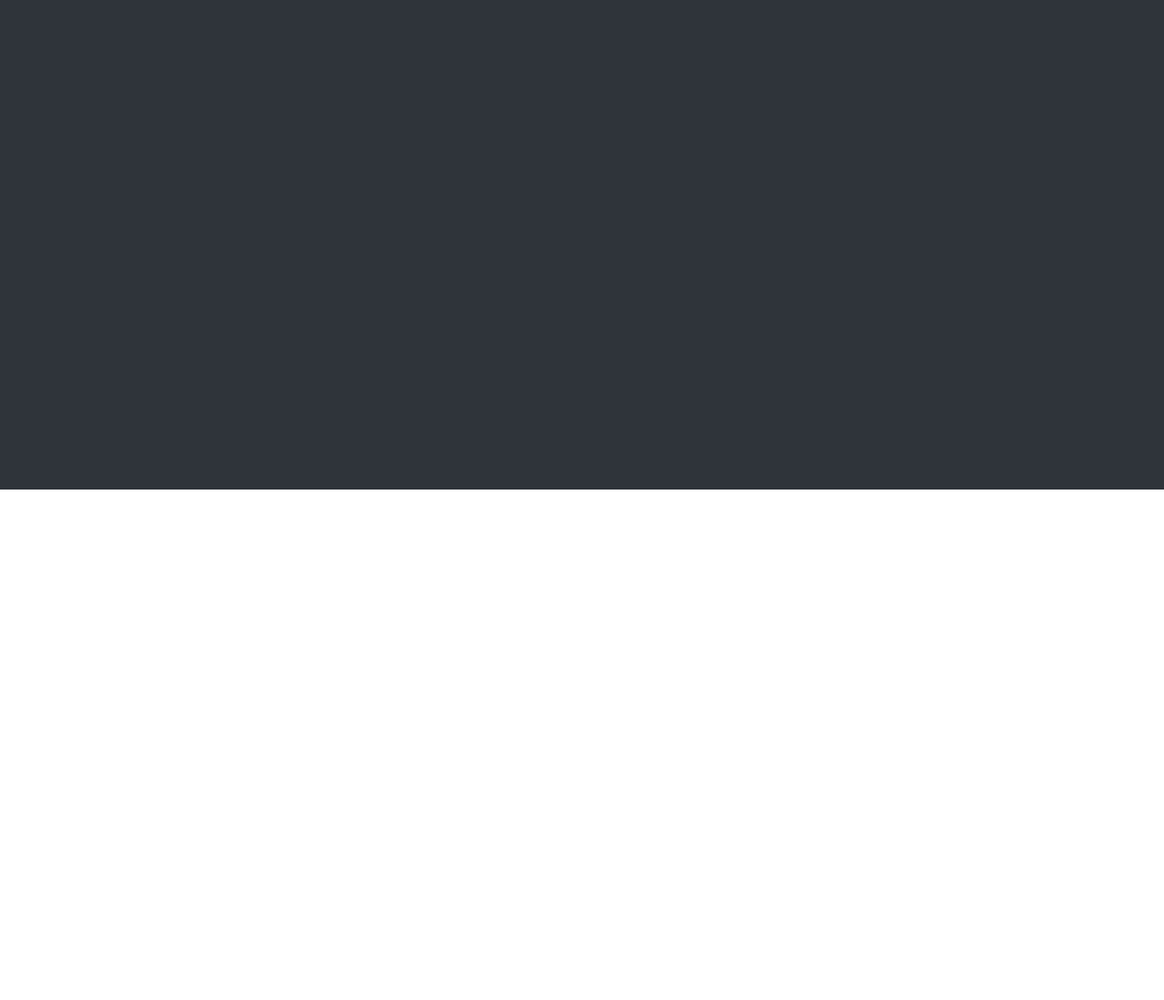
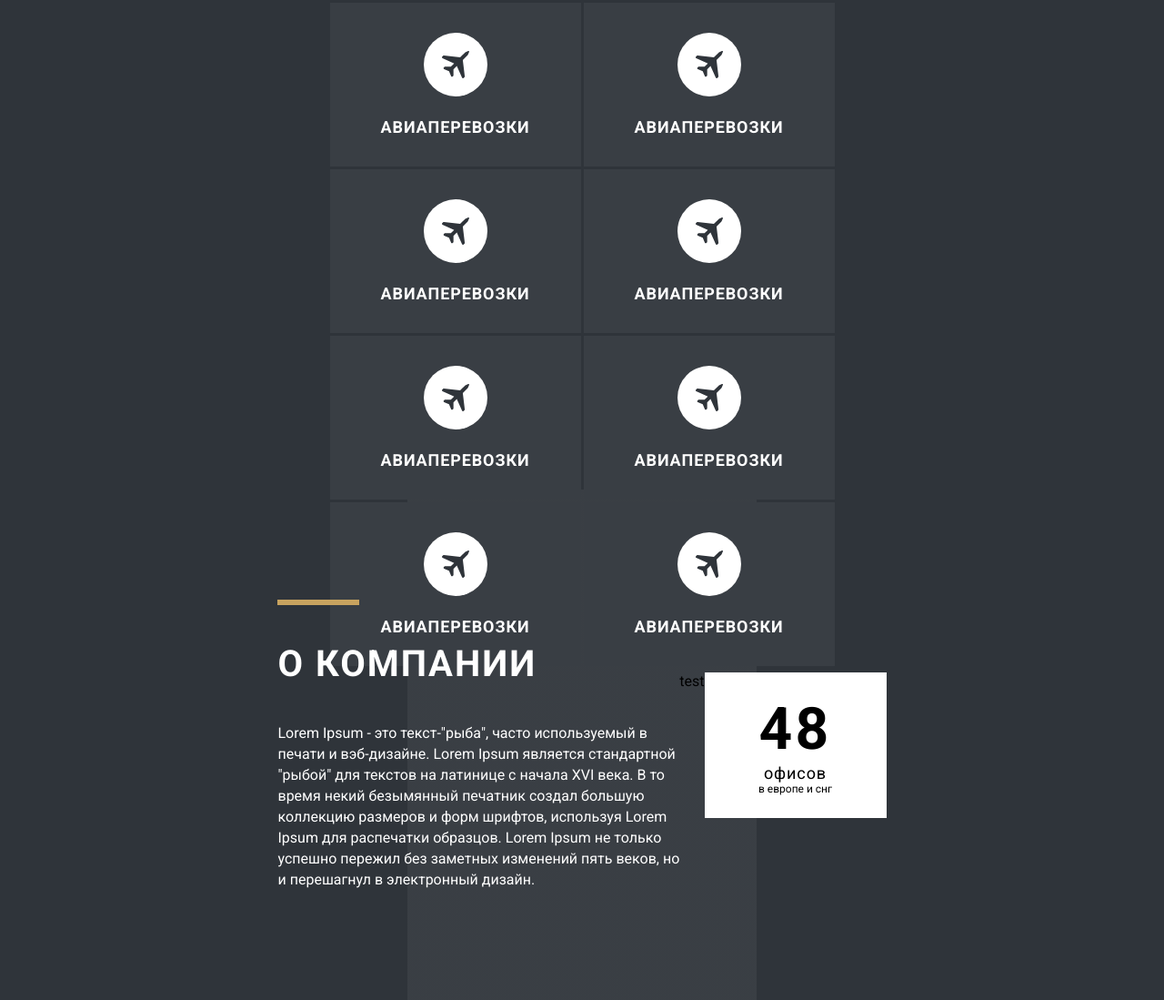
Before and after one commit to Kanogame/trucking-web, a plain HTML site: page index.html in a window 1280 px wide. Shown: the part 1532-2631 px from the top of the page at 91% size. Before the commit the page ends 2070 px from the top, so only its background shows below. Drawn offline with Linux system fonts and the light colour scheme.

Commit message:
new services section + adv start

```diff
--- a/index.html
+++ b/index.html
@@ -68,9 +68,68 @@
     </div>
     <div class="all-services">
         <div class="services-flex">
+            <div class="europe-trucking-square"></div>
             <div class="services-h2">
+                услуги
+            </div>
+            <div class="services-ul">
+                <div class="services-avia">
+                    <img src="plane.svg">
+                    Авиаперевозки
+                </div>
+                <div class="services-avia">
+                    <img src="plane.svg">
+                    Авиаперевозки
+                </div>
+                <div class="services-avia">
+                    <img src="plane.svg">
+                    Авиаперевозки
+                </div>
+                <div class="services-avia">
+                    <img src="plane.svg">
+                    Авиаперевозки
+                </div>
+                <div class="services-avia">
+                    <img src="plane.svg">
+                    Авиаперевозки
+                </div>
+                <div class="services-avia">
+                    <img src="plane.svg">
+                    Авиаперевозки
+                </div>
+                <div class="services-avia">
+                    <img src="plane.svg">
+                    Авиаперевозки
+                </div>
+                <div class="services-avia">
+                    <img src="plane.svg">
+                    Авиаперевозки
+                </div>
+            </div>
+        </div>
+    </div>
+    <div class="about">
+        <div class="text-buttons">
+            <div class="europe-trucking">
                 <div class="europe-trucking-square"></div>
-                услуги
+                <div class="europe-trucking-h2">О компании</div>
+                <div class="about-p">Lorem Ipsum - это текст-"рыба", часто используемый в <br>
+                    печати и вэб-дизайне. Lorem Ipsum является стандартной <br>
+                    "рыбой" для текстов на латинице с начала XVI века. В то <br>
+                    время некий безымянный печатник создал большую <br>
+                    коллекцию размеров и форм шрифтов, используя Lorem <br>
+                    Ipsum для распечатки образцов. Lorem Ipsum не только<br>
+                    успешно пережил без заметных изменений пять веков, но<br>
+                     и перешагнул в электронный дизайн.</div>
+            </div>
+            <div class="advantage">
+                test
+                <div class="adv-text">
+                    <div class="adv-h2">48</div>
+                    <div class="adv-h4">офисов</div>
+                    <div class="adv-p">в европе и снг</div>
+                </div>
+                <div class="adv-pic"></div>
             </div>
         </div>
     </div>
--- a/style.css
+++ b/style.css
@@ -235,7 +235,9 @@ body
     margin: 0 auto;
     width: 60%;
     height: 504px;
-    gap: 50px;
+    gap: 20px;
+    flex-direction: column;
+
 }
 
 .services-h2
@@ -251,3 +253,110 @@ body
     display: flex;
     gap: 50px;
 }
+
+.services-ul
+{
+    display: flex;
+    align-items: center;
+    justify-content: center;
+    flex-wrap: wrap;
+    gap: 3px;
+}
+
+.services-avia
+{
+    background-color: rgb(57, 62, 68);
+    color: white;
+    width: 276px;
+    height: 180px;
+    display: flex;
+    gap: 23px;
+    align-items: center;
+    justify-content: center;
+    flex-direction: column;
+    font-family: 'Roboto';
+    font-style: normal;
+    font-weight: 700;
+    font-size: 18px;
+    line-height: 22px;
+    text-align: center;
+    letter-spacing: 0.05em;
+    text-transform: uppercase;
+}
+
+.services-avia:hover
+{
+    background-color: #C8A35F;
+    cursor: pointer;
+    width: 270px;
+    height: 174px;
+    margin: 3px;
+}
+
+.about
+{
+    background-color: rgba(47, 52, 58, 0.75);
+    height: 561px;
+    background: linear-gradient(90deg, rgba(47, 52, 58, 1) 0% 35%, rgba(47, 52, 58, 0.95) 35% 65%, rgba(47, 52, 58, 1) 65% 100%);
+    display: flex;
+    align-items: center;
+}
+
+.about-p
+{
+    font-family: 'Roboto';
+    font-style: normal;
+    font-weight: 400;
+    font-size: 16px;
+    line-height: 23px;
+    color: white;
+}
+
+.advantage
+{
+    display: flex;
+}
+
+.adv-text
+{
+    width: 200px;
+    height: 160px;
+    display: flex;
+    align-items: center;
+    justify-content: center;
+    flex-direction: column;
+    background-color: white;
+}
+
+.adv-h2
+{
+    font-family: 'Roboto';
+    font-style: normal;
+    font-weight: 700;
+    font-size: 64px;
+    line-height: 75px;
+    text-align: center;
+    letter-spacing: 0.05em;
+    text-transform: uppercase;
+}
+
+.adv-h4
+{
+    font-family: 'Roboto';
+    font-style: normal;
+    font-weight: 400;
+    font-size: 18px;
+    line-height: 21px;
+    text-align: center;
+    letter-spacing: 0.05em;
+}
+
+.adv-p
+{
+    font-family: 'Roboto';
+    font-style: normal;
+    font-weight: 400;
+    font-size: 12px;
+    line-height: 14px;
+    text-align: center;
+}
```
Also changed, not shown: J5sOucXH9i_E3dgc2gchRQ.png.webp (added), Rectangle 2.3.png (added), Renault-Trucks-T-Range-1280x720.jpg (added), plane.svg (added).
